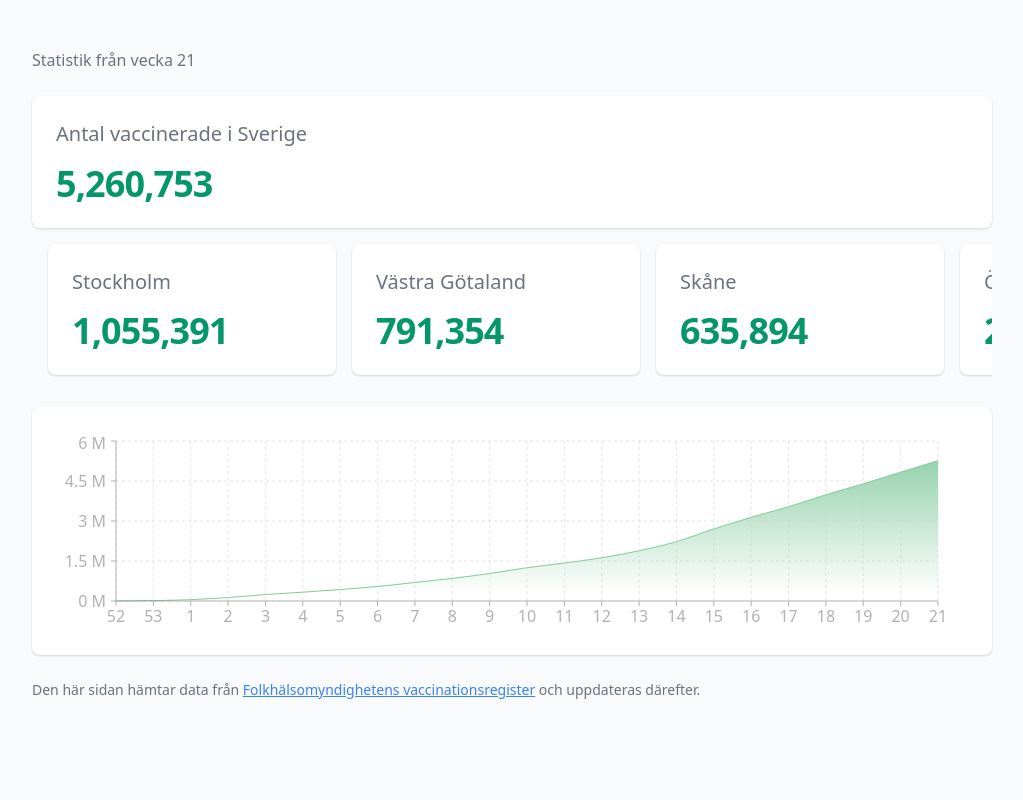
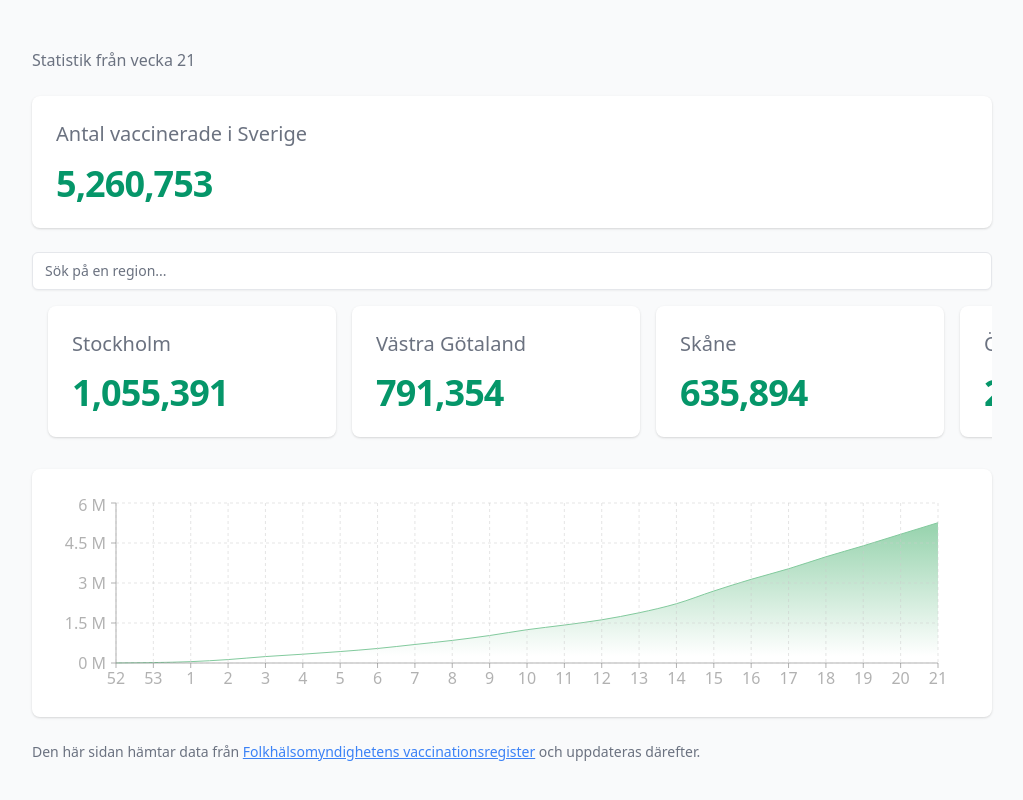
Before and after one commit to albingroen/vaccinstatistik.se, a Next.js app: page / in a window 1280 px wide. Shown: the top 800 px of the page, without its empty margins (128-1151 px from the left). Built offline with nearby package versions, Linux system fonts and the light colour scheme; what tailwindcss-scroll-snap would draw is missing.

Commit message:
:sparkles: Add search field for region

```diff
--- a/package.json
+++ b/package.json
@@ -22,6 +22,7 @@
     "@types/node": "^15.12.2",
     "@types/react": "^17.0.9",
     "axios": "^0.21.1",
+    "@tailwindcss/forms": "^0.3.3",
     "convert-excel-to-json": "^1.7.0",
     "tailwind-scrollbar": "^1.3.1",
     "tailwindcss-scroll-snap": "^1.1.0",
--- a/pages/index.tsx
+++ b/pages/index.tsx
@@ -13,6 +13,7 @@ import {
   YAxis,
   Tooltip,
 } from "recharts";
+import { useState } from "react";
 
 const chartData = data.filter((record) => record.region.includes("Sverige"));
 
@@ -23,8 +24,12 @@ const url = "https://vaccinstatistik.se";
 const title = "vaccinstatistik.se";
 
 export default function Home() {
+  // State
+  const [search, setSearch] = useState<string>();
+
+  // Data
+  const regionTotals = getRegionTotals(data as Record[]);
   const total = getTotal(data as Record[]);
-  const regionTotals = getRegionTotals(data as Record[]);
 
   return (
     <>
@@ -55,10 +60,24 @@ export default function Home() {
             heading="Antal vaccinerade i Sverige"
             className="mt-6"
           />
+
+          <input
+            className="block w-full mt-6 border-gray-200 bg-none shadow-sm focus:ring-green-300 focus:border-green-300 sm:text-sm rounded-md"
+            onChange={(e) => setSearch(e.currentTarget.value)}
+            placeholder="Sök på en region..."
+            value={search}
+            type="text"
+          />
         </div>
 
         <div className="w-full p-4 overflow-auto whitespace-nowrap snap snap-x scrollbar scrollbar-thumb-gray-300 scrollbar-track-gray-100 scrollbar-thin">
-          {regionTotals.map((record) => (
+          {regionTotals
+            .filter((record) =>
+              search
+                ? record.region.toLowerCase().includes(search.toLowerCase())
+                : true
+            )
+            .map((record) => (
               <Card
                 className="inline-block mr-4 w-72 snap-ml-4 sm:snap-ml-0.5 snap-center sm:snap-start"
                 description={record.amount.toLocaleString()}
--- a/tailwind.config.js
+++ b/tailwind.config.js
@@ -12,6 +12,7 @@ module.exports = {
   },
   plugins: [
     require('tailwindcss-scroll-snap'),
-    require('tailwind-scrollbar')
+    require('tailwind-scrollbar'),
+    require('@tailwindcss/forms')
   ],
 }
```
Also changed, not shown: 1 other file (tests, documents, lock files or other folders). Lines whose indentation alone changed are shown as unchanged.
